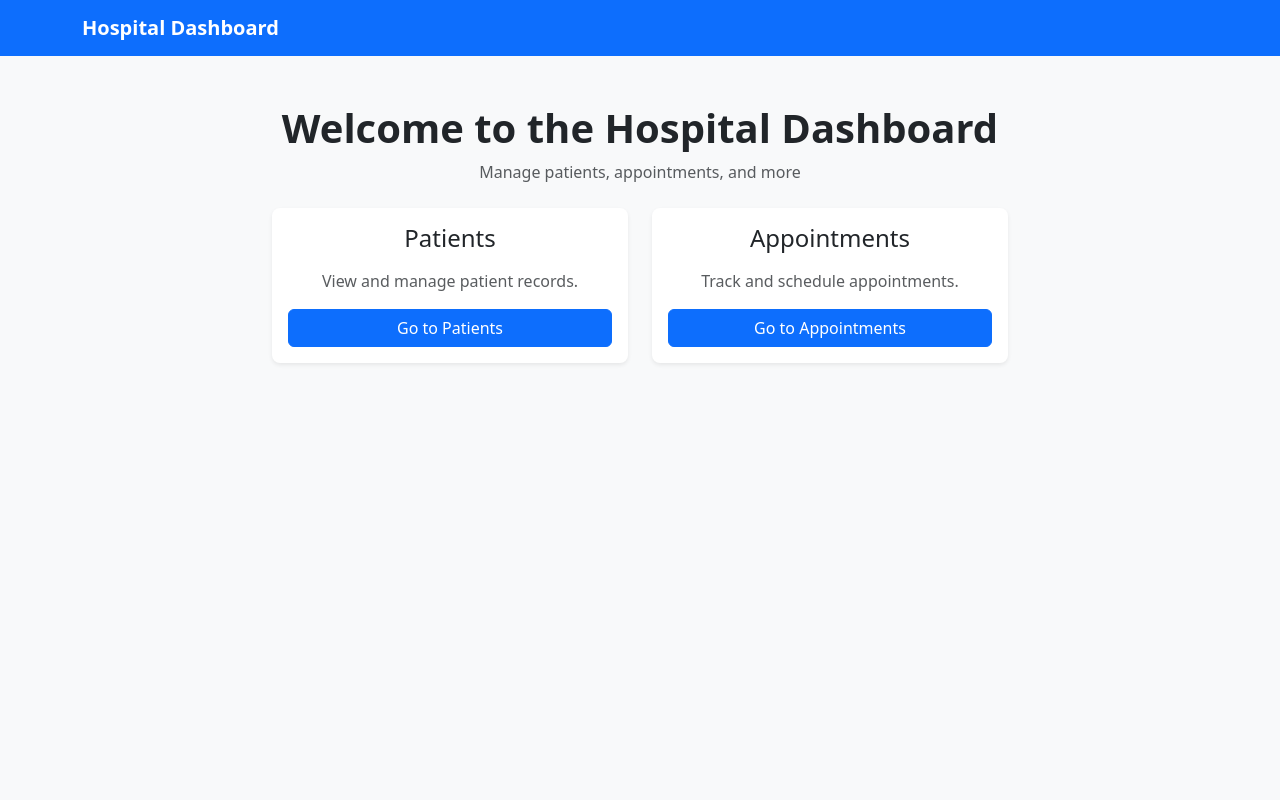
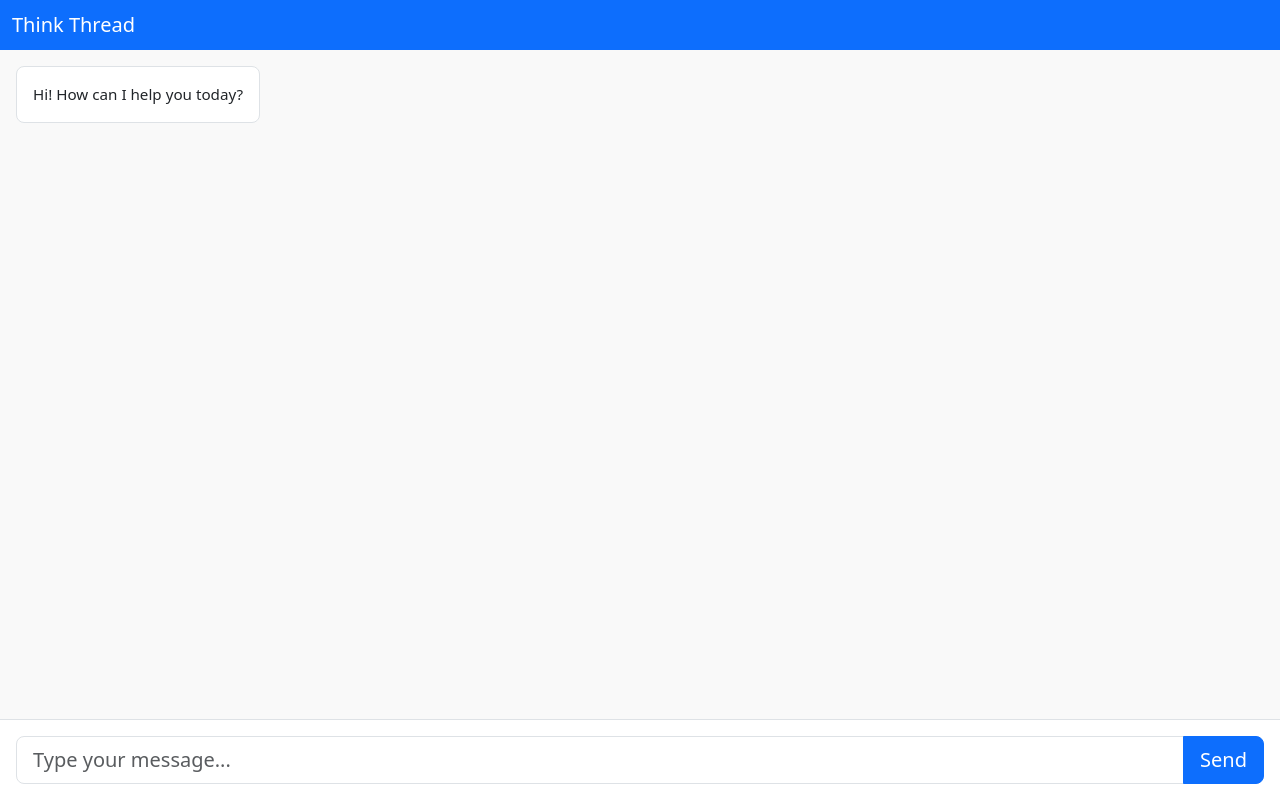
Before and after one commit to dhakalasim/think-thread, a Django app: page / in a window 1280 px wide. Run offline with Django 5.2, Linux system fonts and the light colour scheme.

Commit message:
updating the UI to thinkthread chatbot

```diff
--- a/backend/api/templates/api/dashboard.html
+++ b/backend/api/templates/api/dashboard.html
@@ -3,7 +3,7 @@
 <head>
   <meta charset="UTF-8" />
   <meta name="viewport" content="width=device-width, initial-scale=1.0" />
-  <title>Hospital Dashboard</title>
+  <title>Think Thread Chatbot</title>
 
   <!-- Bootstrap CSS -->
   <link
@@ -17,65 +17,79 @@
   <script src="https://unpkg.com/@babel/standalone/babel.min.js"></script>
 </head>
 <body class="bg-light">
-  <!-- This is where React will render -->
-  <div id="root"></div>
+  <div id="root" style="height: 100vh;"></div>
 
-  <!-- React code directly inside HTML -->
+  {% verbatim %}
   <script type="text/babel">
-    function HospitalDashboard() {
+    function Chatbot() {
+      const [messages, setMessages] = React.useState([
+        { from: "bot", text: "Hi! How can I help you today?" },
+      ]);
+      const [input, setInput] = React.useState("");
+
+      const sendMessage = () => {
+        if (!input.trim()) return;
+        setMessages([...messages, { from: "user", text: input }]);
+        setInput("");
+        // Simple fake bot reply after 1 sec
+        setTimeout(() => {
+          setMessages((prev) => [
+            ...prev,
+            { from: "bot", text: "Thanks for your message! (Demo reply)" },
+          ]);
+        }, 1000);
+      };
+
       return (
-        <div className="bg-light min-vh-100">
-          {/* Navbar */}
-          <nav className="navbar navbar-expand-lg navbar-dark bg-primary">
-            <div className="container">
-              <a className="navbar-brand fw-bold" href="#">Hospital Dashboard</a>
-              <button
-                className="navbar-toggler"
-                type="button"
-                data-bs-toggle="collapse"
-                data-bs-target="#navbarNav"
-              >
-                <span className="navbar-toggler-icon"></span>
-              </button>
+        <div className="d-flex flex-column h-100">
+          {/* Top Bar */}
+          <nav className="navbar navbar-dark bg-primary">
+            <div className="container-fluid">
+              <span className="navbar-brand mb-0 h1">Think Thread</span>
             </div>
           </nav>
 
-          {/* Main Content */}
-          <div className="container mt-5">
-            <div className="text-center mb-4">
-              <h1 className="fw-bold">Welcome to the Hospital Dashboard</h1>
-              <p className="text-muted">Manage patients, appointments, and more</p>
+          {/* Chat Area */}
+          <div className="flex-grow-1 d-flex flex-column" style={{ background: "#f9f9f9" }}>
+            <div
+              className="flex-grow-1 overflow-auto p-3"
+              style={{ fontSize: "0.95rem" }}
+            >
+              {messages.map((msg, i) => (
+                <div
+                  key={i}
+                  className={`mb-3 d-flex ${
+                    msg.from === "user" ? "justify-content-end" : "justify-content-start"
+                  }`}
+                >
+                  <div
+                    className={`p-3 rounded-3 ${
+                      msg.from === "user"
+                        ? "bg-primary text-white"
+                        : "bg-white border"
+                    }`}
+                    style={{ maxWidth: "70%" }}
+                  >
+                    {msg.text}
+                  </div>
+                </div>
+              ))}
             </div>
 
-            <div className="row justify-content-center">
-              {/* Patients Card */}
-              <div className="col-md-4 mb-3">
-                <div className="card shadow-sm border-0 rounded-3">
-                  <div className="card-body text-center">
-                    <h4 className="card-title mb-3">Patients</h4>
-                    <p className="card-text text-muted">
-                      View and manage patient records.
-                    </p>
-                    <a href="/patients/" className="btn btn-primary w-100">
-                      Go to Patients
-                    </a>
-                  </div>
-                </div>
-              </div>
-
-              {/* Appointments Card */}
-              <div className="col-md-4 mb-3">
-                <div className="card shadow-sm border-0 rounded-3">
-                  <div className="card-body text-center">
-                    <h4 className="card-title mb-3">Appointments</h4>
-                    <p className="card-text text-muted">
-                      Track and schedule appointments.
-                    </p>
-                    <a href="/appointments/" className="btn btn-primary w-100">
-                      Go to Appointments
-                    </a>
-                  </div>
-                </div>
+            {/* Input Box */}
+            <div className="border-top p-3 bg-white">
+              <div className="input-group input-group-lg">
+                <input
+                  type="text"
+                  className="form-control"
+                  placeholder="Type your message..."
+                  value={input}
+                  onChange={(e) => setInput(e.target.value)}
+                  onKeyDown={(e) => e.key === "Enter" && sendMessage()}
+                />
+                <button className="btn btn-primary" onClick={sendMessage}>
+                  Send
+                </button>
               </div>
             </div>
           </div>
@@ -83,9 +97,14 @@
       );
     }
 
+    function App() {
+      return <Chatbot />;
+    }
+
     const root = ReactDOM.createRoot(document.getElementById("root"));
-    root.render(<HospitalDashboard />);
+    root.render(<App />);
   </script>
+  {% endverbatim %}
 
   <!-- Bootstrap JS -->
   <script src="https://cdn.jsdelivr.net/npm/bootstrap@5.3.3/dist/js/bootstrap.bundle.min.js"></script>
```
